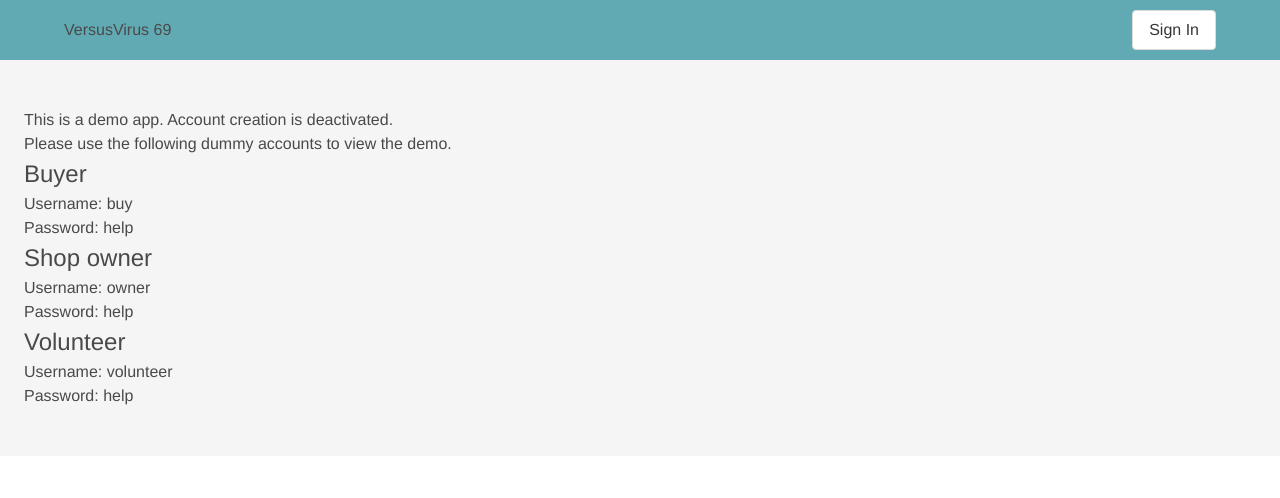
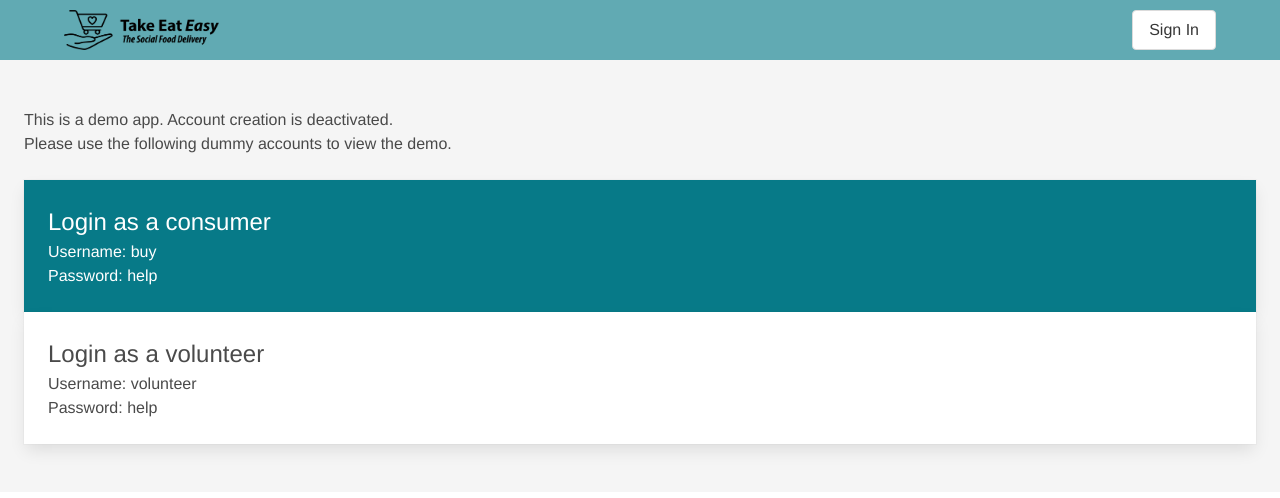
Before and after one commit to Cyclohexanol/VersusVirus-69, a React (Create React App) app: page /signup in a window 1280 px wide. Shown: the top 498 px of the page. Built offline with nearby package versions, Linux system fonts and the light colour scheme.

Commit message:
Public pages graphics

```diff
--- a/src/index.sass
+++ b/src/index.sass
@@ -68,5 +68,8 @@
 	max-height: 40px !important
 	width: auto !important
 
+.is-login-logo
+	max-width: 200px !important
+
 .is-fullwidth
 	width: 100%
--- a/src/views/public/login/index.js
+++ b/src/views/public/login/index.js
@@ -36,11 +36,10 @@ class Login extends Component {
       <Fragment>
         <section className="hero is-light is-fullheight">
           <div className="hero-body">
-            <div className="container h-centered has-text-centered	">
-              <h1 className="title is-size-2">VersusVirus 69</h1>
-              <h2 className="subtitle is-size-3">
-                Connect to fight the virus together.
-              </h2>
+            <div className="container h-centered has-text-centered">
+              <figure class="image is-column-item">
+                <img className="is-login-logo" src="TakeEatEasy_logo_colored@2x.png"/>
+              </figure>
               <div className="card">
                 <div className="card-content h-centered">
                   <div className="field">
--- a/src/views/public/signup/index.js
+++ b/src/views/public/signup/index.js
@@ -7,9 +7,11 @@ class Signup extends Component {
     return(
       <Fragment>
         <div className="top-bar">
-          <div>
-            VersusVirus 69
-          </div>
+          <Link to={"/"}>
+            <figure class="image">
+              <img class="is-bar-logo" src="TakeEatEasy_logo_blackwhite_horiz@2x.png"/>
+            </figure>
+          </Link>
           <Link
             className="button"
             to={"login"}>
@@ -24,30 +26,29 @@ class Signup extends Component {
     				<p>
     					Please use the following dummy accounts to view the demo.
     				</p>
-
-    				<h3 className="is-size-4">Buyer</h3>
+            <br/>
+            <div className="card is-fullwidth is-primary-background">
+              <div className="card-content">
+        				<h3 className="is-size-4">Login as a consumer</h3>
         				<p>
         				    Username: buy
         				</p>
         				<p>
         				    Password: help
         				</p>
-
-    				<h3 className="is-size-4">Shop owner</h3>
-    				<p>
-    				Username: owner
-    				</p>
-    				<p>
-    				Password: help
-    				</p>
-
-    				<h3 className="is-size-4">Volunteer</h3>
+              </div>
+            </div>
+            <div className="card is-fullwidth">
+              <div className="card-content">
+        				<h3 className="is-size-4">Login as a volunteer</h3>
         				<p>
         				    Username: volunteer
         				</p>
         				<p>
         				    Password: help
         				</p>
+              </div>
+            </div>
           </div>
         </section>
       </Fragment>
```
Also changed, not shown: src/index.css. Lines whose indentation alone changed are shown as unchanged.
